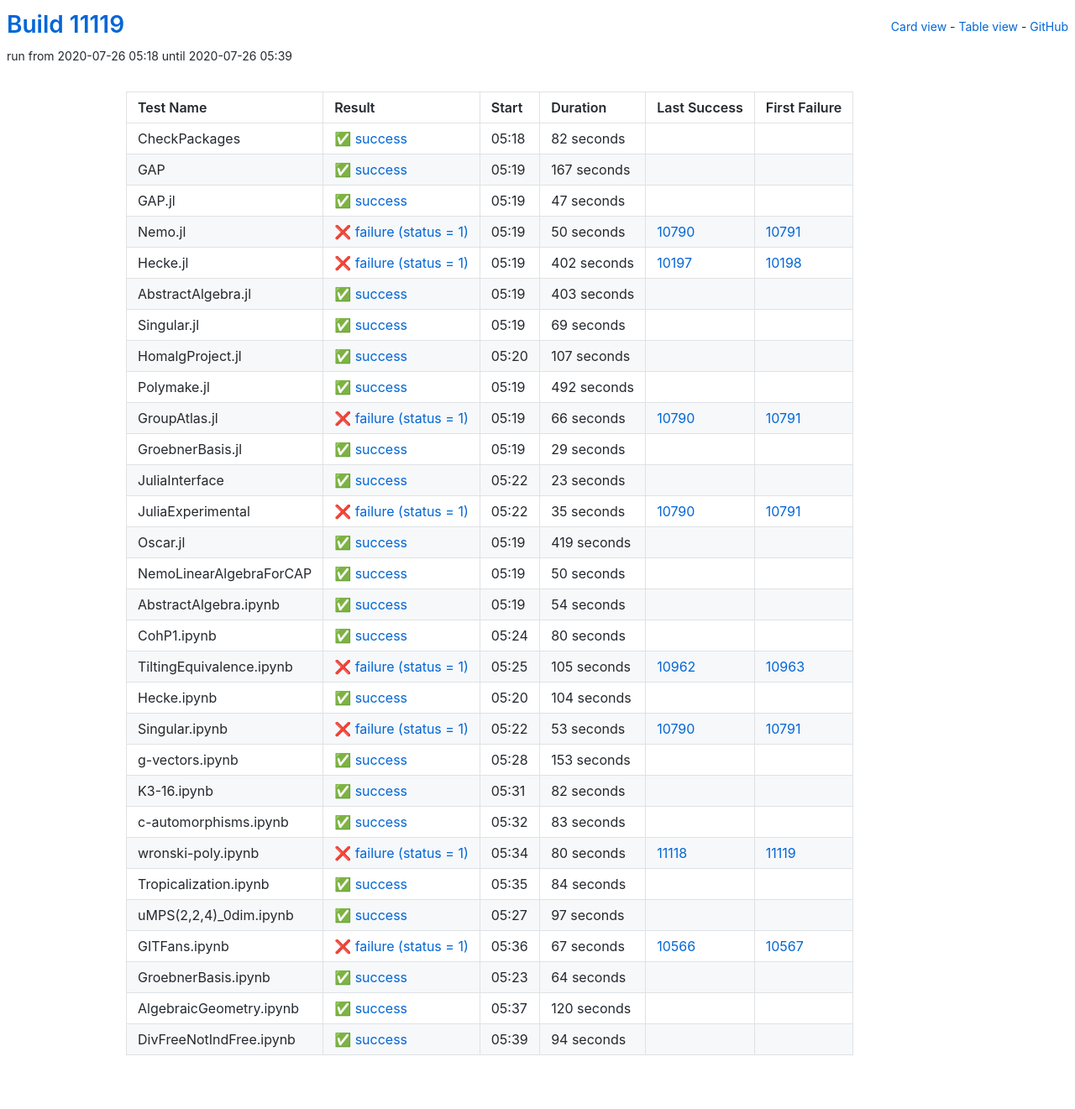
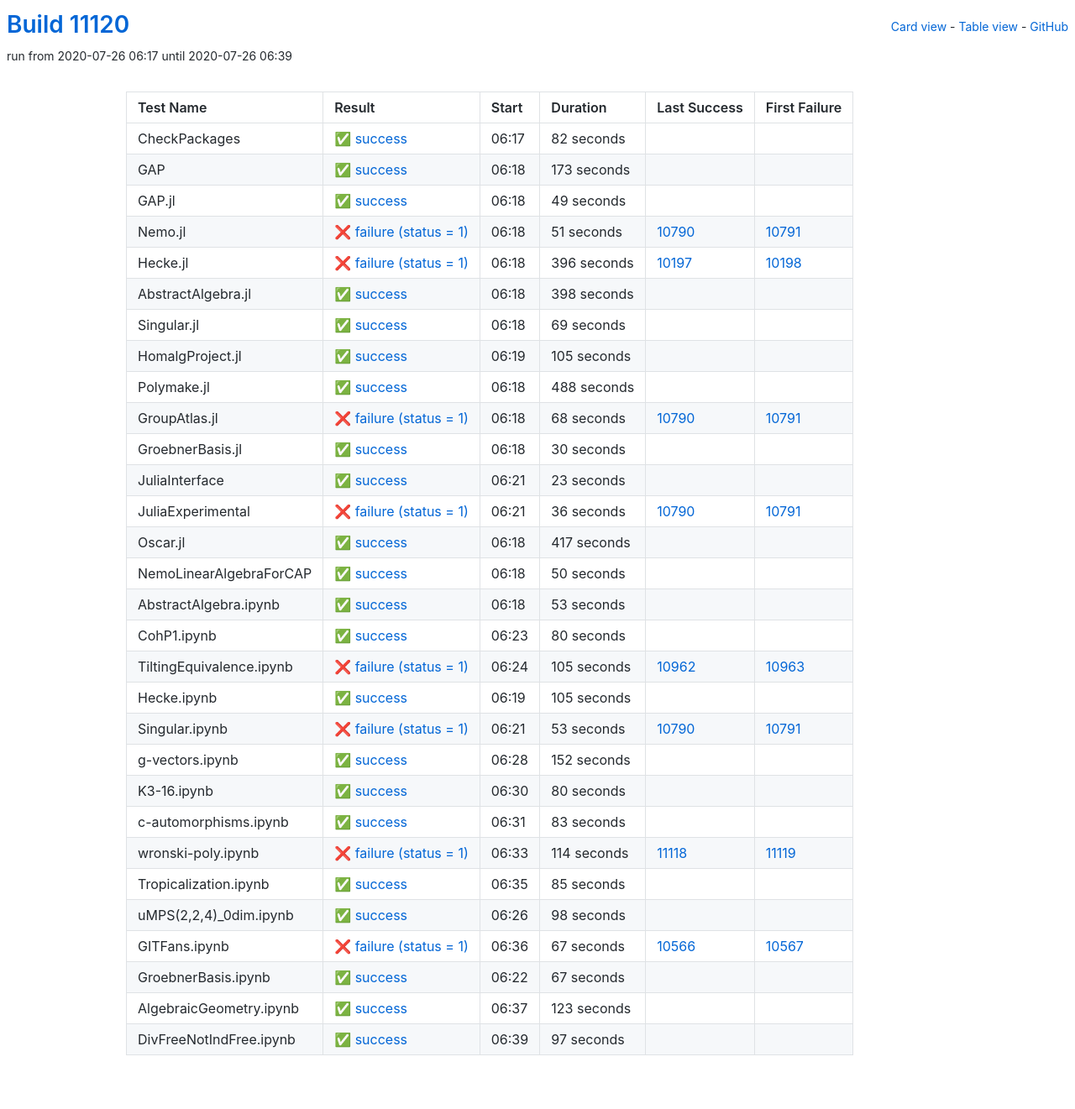
Before and after one commit to oscar-system/oscar-ci-status, a Jekyll site: the page built from table.html, in a window 1280 px wide. Shown: the whole page at 84% size. Built offline with Jekyll 4.4.1, drawn with Linux system fonts in a browser that asks for light colours.

Commit message:
Build #11120

```diff
--- a/_data/ci.yml
+++ b/_data/ci.yml
@@ -1,6 +1,6 @@
 ---
-build: 11119
-build_url: https://oscarci.mathematik.uni-kl.de/job/oscar/11119/
+build: 11120
+build_url: https://oscarci.mathematik.uni-kl.de/job/oscar/11120/
 job: oscar
 organization: oscar-system
 repo: oscar-ci-status
@@ -8,8 +8,8 @@
 tests:
 - name: CheckPackages
   id: checkpackages
-  log: https://oscarci.mathematik.uni-kl.de/job/oscar/11119/artifact/logs/build-11119/CheckPackages.log
-  start: 2020-07-26 05:18
+  log: https://oscarci.mathematik.uni-kl.de/job/oscar/11120/artifact/logs/build-11120/CheckPackages.log
+  start: 2020-07-26 06:17
   success: true
   exitcode: 0
   status: success
@@ -20,68 +20,68 @@
   first_failure_url:
 - name: GAP
   id: gap
-  log: https://oscarci.mathematik.uni-kl.de/job/oscar/11119/artifact/logs/build-11119/GAP.log
-  start: 2020-07-26 05:19
+  log: https://oscarci.mathematik.uni-kl.de/job/oscar/11120/artifact/logs/build-11120/GAP.log
+  start: 2020-07-26 06:18
   success: true
   exitcode: 0
   status: success
-  duration: 167
+  duration: 173
   last_success: false
   last_success_url:
   first_failure: false
   first_failure_url:
 - name: GAP.jl
   id: gap-jl
-  log: https://oscarci.mathematik.uni-kl.de/job/oscar/11119/artifact/logs/build-11119/GAP.jl.log
-  start: 2020-07-26 05:19
+  log: https://oscarci.mathematik.uni-kl.de/job/oscar/11120/artifact/logs/build-11120/GAP.jl.log
+  start: 2020-07-26 06:18
   success: true
   exitcode: 0
   status: success
-  duration: 47
+  duration: 49
   last_success: false
   last_success_url:
   first_failure: false
   first_failure_url:
 - name: Nemo.jl
   id: nemo-jl
-  log: https://oscarci.mathematik.uni-kl.de/job/oscar/11119/artifact/logs/build-11119/Nemo.jl.log
-  start: 2020-07-26 05:19
+  log: https://oscarci.mathematik.uni-kl.de/job/oscar/11120/artifact/logs/build-11120/Nemo.jl.log
+  start: 2020-07-26 06:18
   success: false
   exitcode: 1
   status: failure
-  duration: 50
+  duration: 51
   last_success: 10790
   last_success_url: https://oscarci.mathematik.uni-kl.de/job/oscar/10790/
   first_failure: 10791
   first_failure_url: https://oscarci.mathematik.uni-kl.de/job/oscar/10791/
 - name: Hecke.jl
   id: hecke-jl
-  log: https://oscarci.mathematik.uni-kl.de/job/oscar/11119/artifact/logs/build-11119/Hecke.jl.log
-  start: 2020-07-26 05:19
+  log: https://oscarci.mathematik.uni-kl.de/job/oscar/11120/artifact/logs/build-11120/Hecke.jl.log
+  start: 2020-07-26 06:18
   success: false
   exitcode: 1
   status: failure
-  duration: 402
+  duration: 396
   last_success: 10197
   last_success_url: https://oscarci.mathematik.uni-kl.de/job/oscar/10197/
   first_failure: 10198
   first_failure_url: https://oscarci.mathematik.uni-kl.de/job/oscar/10198/
 - name: AbstractAlgebra.jl
   id: abstractalgebra-jl
-  log: https://oscarci.mathematik.uni-kl.de/job/oscar/11119/artifact/logs/build-11119/AbstractAlgebra.jl.log
-  start: 2020-07-26 05:19
+  log: https://oscarci.mathematik.uni-kl.de/job/oscar/11120/artifact/logs/build-11120/AbstractAlgebra.jl.log
+  start: 2020-07-26 06:18
   success: true
   exitcode: 0
   status: success
-  duration: 403
+  duration: 398
   last_success: false
   last_success_url:
   first_failure: false
   first_failure_url:
 - name: Singular.jl
   id: singular-jl
-  log: https://oscarci.mathematik.uni-kl.de/job/oscar/11119/artifact/logs/build-11119/Singular.jl.log
-  start: 2020-07-26 05:19
+  log: https://oscarci.mathematik.uni-kl.de/job/oscar/11120/artifact/logs/build-11120/Singular.jl.log
+  start: 2020-07-26 06:18
   success: true
   exitcode: 0
   status: success
@@ -92,56 +92,56 @@
   first_failure_url:
 - name: HomalgProject.jl
   id: homalgproject-jl
-  log: https://oscarci.mathematik.uni-kl.de/job/oscar/11119/artifact/logs/build-11119/HomalgProject.jl.log
-  start: 2020-07-26 05:20
+  log: https://oscarci.mathematik.uni-kl.de/job/oscar/11120/artifact/logs/build-11120/HomalgProject.jl.log
+  start: 2020-07-26 06:19
   success: true
   exitcode: 0
   status: success
-  duration: 107
+  duration: 105
   last_success: false
   last_success_url:
   first_failure: false
   first_failure_url:
 - name: Polymake.jl
   id: polymake-jl
-  log: https://oscarci.mathematik.uni-kl.de/job/oscar/11119/artifact/logs/build-11119/Polymake.jl.log
-  start: 2020-07-26 05:19
+  log: https://oscarci.mathematik.uni-kl.de/job/oscar/11120/artifact/logs/build-11120/Polymake.jl.log
+  start: 2020-07-26 06:18
   success: true
   exitcode: 0
   status: success
-  duration: 492
+  duration: 488
   last_success: false
   last_success_url:
   first_failure: false
   first_failure_url:
 - name: GroupAtlas.jl
   id: groupatlas-jl
-  log: https://oscarci.mathematik.uni-kl.de/job/oscar/11119/artifact/logs/build-11119/GroupAtlas.jl.log
-  start: 2020-07-26 05:19
+  log: https://oscarci.mathematik.uni-kl.de/job/oscar/11120/artifact/logs/build-11120/GroupAtlas.jl.log
+  start: 2020-07-26 06:18
   success: false
   exitcode: 1
   status: failure
-  duration: 66
+  duration: 68
   last_success: 10790
   last_success_url: https://oscarci.mathematik.uni-kl.de/job/oscar/10790/
   first_failure: 10791
   first_failure_url: https://oscarci.mathematik.uni-kl.de/job/oscar/10791/
 - name: GroebnerBasis.jl
   id: groebnerbasis-jl
-  log: https://oscarci.mathematik.uni-kl.de/job/oscar/11119/artifact/logs/build-11119/GroebnerBasis.jl.log
-  start: 2020-07-26 05:19
+  log: https://oscarci.mathematik.uni-kl.de/job/oscar/11120/artifact/logs/build-11120/GroebnerBasis.jl.log
+  start: 2020-07-26 06:18
   success: true
   exitcode: 0
   status: success
-  duration: 29
+  duration: 30
   last_success: false
   last_success_url:
   first_failure: false
   first_failure_url:
 - name: JuliaInterface
   id: juliainterface
-  log: https://oscarci.mathematik.uni-kl.de/job/oscar/11119/artifact/logs/build-11119/JuliaInterface.log
-  start: 2020-07-26 05:22
+  log: https://oscarci.mathematik.uni-kl.de/job/oscar/11120/artifact/logs/build-11120/JuliaInterface.log
+  start: 2020-07-26 06:21
   success: true
   exitcode: 0
   status: success
@@ -152,32 +152,32 @@
   first_failure_url:
 - name: JuliaExperimental
   id: juliaexperimental
-  log: https://oscarci.mathematik.uni-kl.de/job/oscar/11119/artifact/logs/build-11119/JuliaExperimental.log
-  start: 2020-07-26 05:22
+  log: https://oscarci.mathematik.uni-kl.de/job/oscar/11120/artifact/logs/build-11120/JuliaExperimental.log
+  start: 2020-07-26 06:21
   success: false
   exitcode: 1
   status: failure
-  duration: 35
+  duration: 36
   last_success: 10790
   last_success_url: https://oscarci.mathematik.uni-kl.de/job/oscar/10790/
   first_failure: 10791
   first_failure_url: https://oscarci.mathematik.uni-kl.de/job/oscar/10791/
 - name: Oscar.jl
   id: oscar-jl
-  log: https://oscarci.mathematik.uni-kl.de/job/oscar/11119/artifact/logs/build-11119/Oscar.jl.log
-  start: 2020-07-26 05:19
+  log: https://oscarci.mathematik.uni-kl.de/job/oscar/11120/artifact/logs/build-11120/Oscar.jl.log
+  start: 2020-07-26 06:18
   success: true
   exitcode: 0
   status: success
-  duration: 419
+  duration: 417
   last_success: false
   last_success_url:
   first_failure: false
   first_failure_url:
 - name: NemoLinearAlgebraForCAP
   id: nemolinearalgebraforcap
-  log: https://oscarci.mathematik.uni-kl.de/job/oscar/11119/artifact/logs/build-11119/NemoLinearAlgebraForCAP.log
-  start: 2020-07-26 05:19
+  log: https://oscarci.mathematik.uni-kl.de/job/oscar/11120/artifact/logs/build-11120/NemoLinearAlgebraForCAP.log
+  start: 2020-07-26 06:18
   success: true
   exitcode: 0
   status: success
@@ -188,20 +188,20 @@
   first_failure_url:
 - name: AbstractAlgebra.ipynb
   id: abstractalgebra-ipynb
-  log: https://oscarci.mathematik.uni-kl.de/job/oscar/11119/artifact/logs/build-11119/AbstractAlgebra.ipynb.log
-  start: 2020-07-26 05:19
+  log: https://oscarci.mathematik.uni-kl.de/job/oscar/11120/artifact/logs/build-11120/AbstractAlgebra.ipynb.log
+  start: 2020-07-26 06:18
   success: true
   exitcode: 0
   status: success
-  duration: 54
+  duration: 53
   last_success: false
   last_success_url:
   first_failure: false
   first_failure_url:
 - name: CohP1.ipynb
   id: cohp1-ipynb
-  log: https://oscarci.mathematik.uni-kl.de/job/oscar/11119/artifact/logs/build-11119/CohP1.ipynb.log
-  start: 2020-07-26 05:24
+  log: https://oscarci.mathematik.uni-kl.de/job/oscar/11120/artifact/logs/build-11120/CohP1.ipynb.log
+  start: 2020-07-26 06:23
   success: true
   exitcode: 0
   status: success
@@ -212,8 +212,8 @@
   first_failure_url:
 - name: TiltingEquivalence.ipynb
   id: tiltingequivalence-ipynb
-  log: https://oscarci.mathematik.uni-kl.de/job/oscar/11119/artifact/logs/build-11119/TiltingEquivalence.ipynb.log
-  start: 2020-07-26 05:25
+  log: https://oscarci.mathematik.uni-kl.de/job/oscar/11120/artifact/logs/build-11120/TiltingEquivalence.ipynb.log
+  start: 2020-07-26 06:24
   success: false
   exitcode: 1
   status: failure
@@ -224,20 +224,20 @@
   first_failure_url: https://oscarci.mathematik.uni-kl.de/job/oscar/10963/
 - name: Hecke.ipynb
   id: hecke-ipynb
-  log: https://oscarci.mathematik.uni-kl.de/job/oscar/11119/artifact/logs/build-11119/Hecke.ipynb.log
-  start: 2020-07-26 05:20
+  log: https://oscarci.mathematik.uni-kl.de/job/oscar/11120/artifact/logs/build-11120/Hecke.ipynb.log
+  start: 2020-07-26 06:19
   success: true
   exitcode: 0
   status: success
-  duration: 104
+  duration: 105
   last_success: false
   last_success_url:
   first_failure: false
   first_failure_url:
 - name: Singular.ipynb
   id: singular-ipynb
-  log: https://oscarci.mathematik.uni-kl.de/job/oscar/11119/artifact/logs/build-11119/Singular.ipynb.log
-  start: 2020-07-26 05:22
+  log: https://oscarci.mathematik.uni-kl.de/job/oscar/11120/artifact/logs/build-11120/Singular.ipynb.log
+  start: 2020-07-26 06:21
   success: false
   exitcode: 1
   status: failure
@@ -248,32 +248,32 @@
   first_failure_url: https://oscarci.mathematik.uni-kl.de/job/oscar/10791/
 - name: g-vectors.ipynb
   id: g-vectors-ipynb
-  log: https://oscarci.mathematik.uni-kl.de/job/oscar/11119/artifact/logs/build-11119/g-vectors.ipynb.log
-  start: 2020-07-26 05:28
+  log: https://oscarci.mathematik.uni-kl.de/job/oscar/11120/artifact/logs/build-11120/g-vectors.ipynb.log
+  start: 2020-07-26 06:28
   success: true
   exitcode: 0
   status: success
-  duration: 153
+  duration: 152
   last_success: false
   last_success_url:
   first_failure: false
   first_failure_url:
 - name: K3-16.ipynb
   id: k3-16-ipynb
-  log: https://oscarci.mathematik.uni-kl.de/job/oscar/11119/artifact/logs/build-11119/K3-16.ipynb.log
-  start: 2020-07-26 05:31
+  log: https://oscarci.mathematik.uni-kl.de/job/oscar/11120/artifact/logs/build-11120/K3-16.ipynb.log
+  start: 2020-07-26 06:30
   success: true
   exitcode: 0
   status: success
-  duration: 82
+  duration: 80
   last_success: false
   last_success_url:
   first_failure: false
   first_failure_url:
 - name: c-automorphisms.ipynb
   id: c-automorphisms-ipynb
-  log: https://oscarci.mathematik.uni-kl.de/job/oscar/11119/artifact/logs/build-11119/c-automorphisms.ipynb.log
-  start: 2020-07-26 05:32
+  log: https://oscarci.mathematik.uni-kl.de/job/oscar/11120/artifact/logs/build-11120/c-automorphisms.ipynb.log
+  start: 2020-07-26 06:31
   success: true
   exitcode: 0
   status: success
@@ -284,44 +284,44 @@
   first_failure_url:
 - name: wronski-poly.ipynb
   id: wronski-poly-ipynb
-  log: https://oscarci.mathematik.uni-kl.de/job/oscar/11119/artifact/logs/build-11119/wronski-poly.ipynb.log
-  start: 2020-07-26 05:34
+  log: https://oscarci.mathematik.uni-kl.de/job/oscar/11120/artifact/logs/build-11120/wronski-poly.ipynb.log
+  start: 2020-07-26 06:33
   success: false
   exitcode: 1
   status: failure
-  duration: 80
+  duration: 114
   last_success: 11118
   last_success_url: https://oscarci.mathematik.uni-kl.de/job/oscar/11118/
   first_failure: 11119
   first_failure_url: https://oscarci.mathematik.uni-kl.de/job/oscar/11119/
 - name: Tropicalization.ipynb
   id: tropicalization-ipynb
-  log: https://oscarci.mathematik.uni-kl.de/job/oscar/11119/artifact/logs/build-11119/Tropicalization.ipynb.log
-  start: 2020-07-26 05:35
+  log: https://oscarci.mathematik.uni-kl.de/job/oscar/11120/artifact/logs/build-11120/Tropicalization.ipynb.log
+  start: 2020-07-26 06:35
   success: true
   exitcode: 0
   status: success
-  duration: 84
+  duration: 85
   last_success: false
   last_success_url:
   first_failure: false
   first_failure_url:
 - name: uMPS(2,2,4)_0dim.ipynb
   id: umps-2-2-4-0dim-ipynb
-  log: https://oscarci.mathematik.uni-kl.de/job/oscar/11119/artifact/logs/build-11119/uMPS-2-2-4-_0dim.ipynb.log
-  start: 2020-07-26 05:27
+  log: https://oscarci.mathematik.uni-kl.de/job/oscar/11120/artifact/logs/build-11120/uMPS-2-2-4-_0dim.ipynb.log
+  start: 2020-07-26 06:26
   success: true
   exitcode: 0
   status: success
-  duration: 97
+  duration: 98
   last_success: false
   last_success_url:
   first_failure: false
   first_failure_url:
 - name: GITFans.ipynb
   id: gitfans-ipynb
-  log: https://oscarci.mathematik.uni-kl.de/job/oscar/11119/artifact/logs/build-11119/GITFans.ipynb.log
-  start: 2020-07-26 05:36
+  log: https://oscarci.mathematik.uni-kl.de/job/oscar/11120/artifact/logs/build-11120/GITFans.ipynb.log
+  start: 2020-07-26 06:36
   success: false
   exitcode: 1
   status: failure
@@ -332,36 +332,36 @@
   first_failure_url: https://oscarci.mathematik.uni-kl.de/job/oscar/10567/
 - name: GroebnerBasis.ipynb
   id: groebnerbasis-ipynb
-  log: https://oscarci.mathematik.uni-kl.de/job/oscar/11119/artifact/logs/build-11119/GroebnerBasis.ipynb.log
-  start: 2020-07-26 05:23
+  log: https://oscarci.mathematik.uni-kl.de/job/oscar/11120/artifact/logs/build-11120/GroebnerBasis.ipynb.log
+  start: 2020-07-26 06:22
   success: true
   exitcode: 0
   status: success
-  duration: 64
+  duration: 67
   last_success: false
   last_success_url:
   first_failure: false
   first_failure_url:
 - name: AlgebraicGeometry.ipynb
   id: algebraicgeometry-ipynb
-  log: https://oscarci.mathematik.uni-kl.de/job/oscar/11119/artifact/logs/build-11119/AlgebraicGeometry.ipynb.log
-  start: 2020-07-26 05:37
+  log: https://oscarci.mathematik.uni-kl.de/job/oscar/11120/artifact/logs/build-11120/AlgebraicGeometry.ipynb.log
+  start: 2020-07-26 06:37
   success: true
   exitcode: 0
   status: success
-  duration: 120
+  duration: 123
   last_success: false
   last_success_url:
   first_failure: false
   first_failure_url:
 - name: DivFreeNotIndFree.ipynb
   id: divfreenotindfree-ipynb
-  log: https://oscarci.mathematik.uni-kl.de/job/oscar/11119/artifact/logs/build-11119/DivFreeNotIndFree.ipynb.log
-  start: 2020-07-26 05:39
+  log: https://oscarci.mathematik.uni-kl.de/job/oscar/11120/artifact/logs/build-11120/DivFreeNotIndFree.ipynb.log
+  start: 2020-07-26 06:39
   success: true
   exitcode: 0
   status: success
-  duration: 94
+  duration: 97
   last_success: false
   last_success_url:
   first_failure: false
```
Also changed, not shown: README.md.
